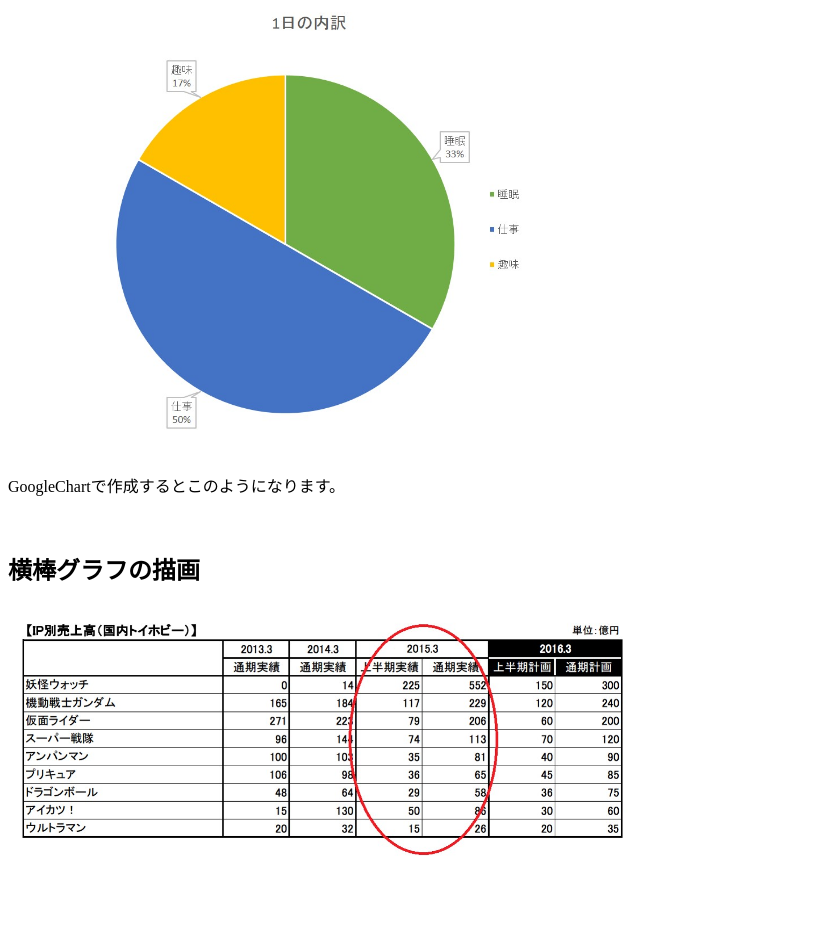
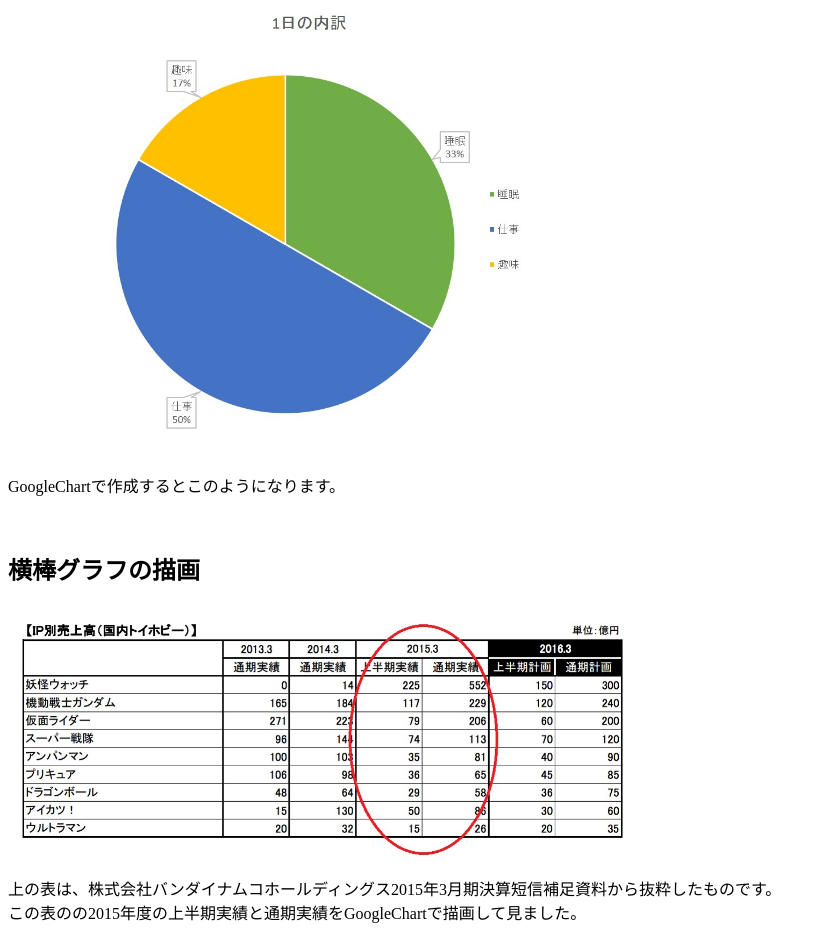
Before and after one commit to ochi-taku/ochi-taku.github.io, a plain HTML site: page GoogleChart.html in a window 1280 px wide. Shown: the part 307-1247 px from the top of the page, without its empty margins (0-826 px from the left). Before the commit the page ends 1175 px from the top, so only its background shows below. Drawn offline with Linux system fonts and the light colour scheme; a script that the page names is missing.

Commit message:
文章の追加

```diff
--- a/GoogleChart.html
+++ b/GoogleChart.html
@@ -82,6 +82,11 @@
      <br>
      <h2>横棒グラフの描画</h2>
       <img src="image/IPsales.jpg" alt="sales" height="250">
+      <p>
+          上の表は、株式会社バンダイナムコホールディングス2015年3月期決算短信補足資料から抜粋したものです。<br>
+          この表のの2015年度の上半期実績と通期実績をGoogleChartで描画して見ました。
+
+      </p>
       <div id="Bar"></div>
 </body>
 
```
